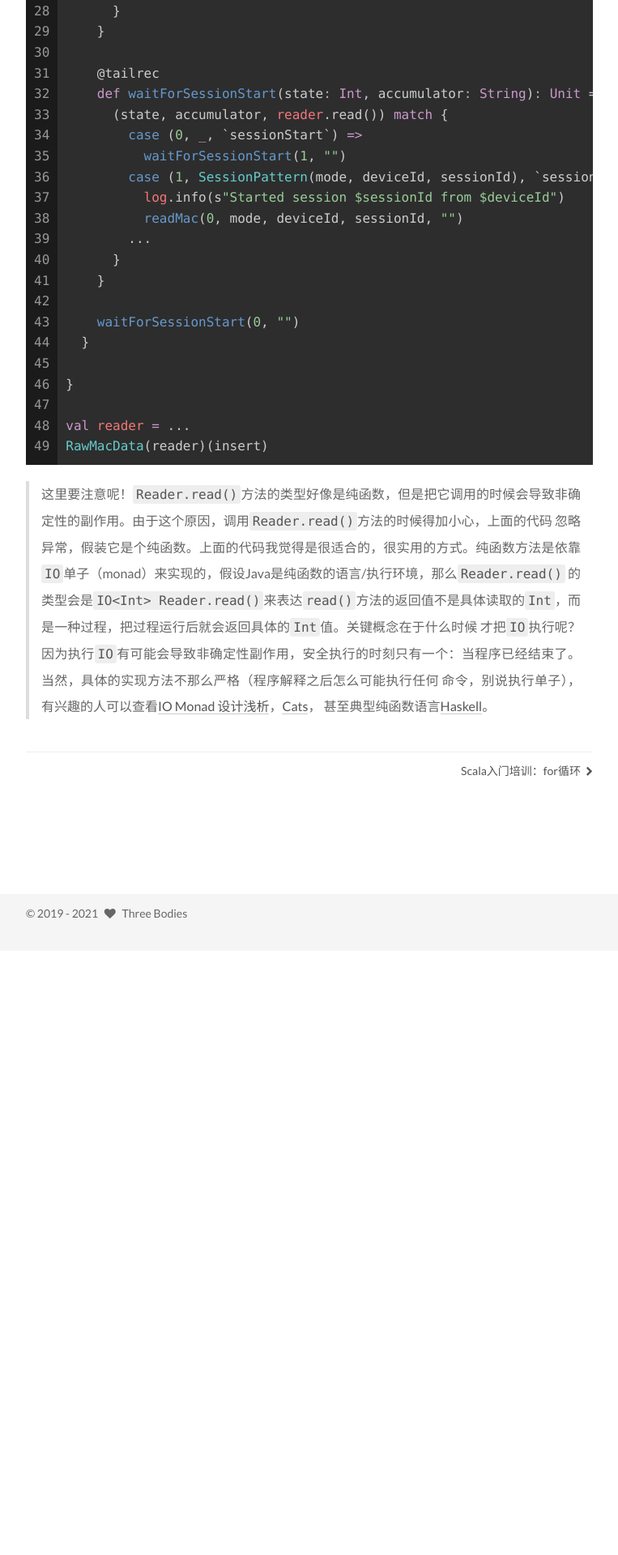
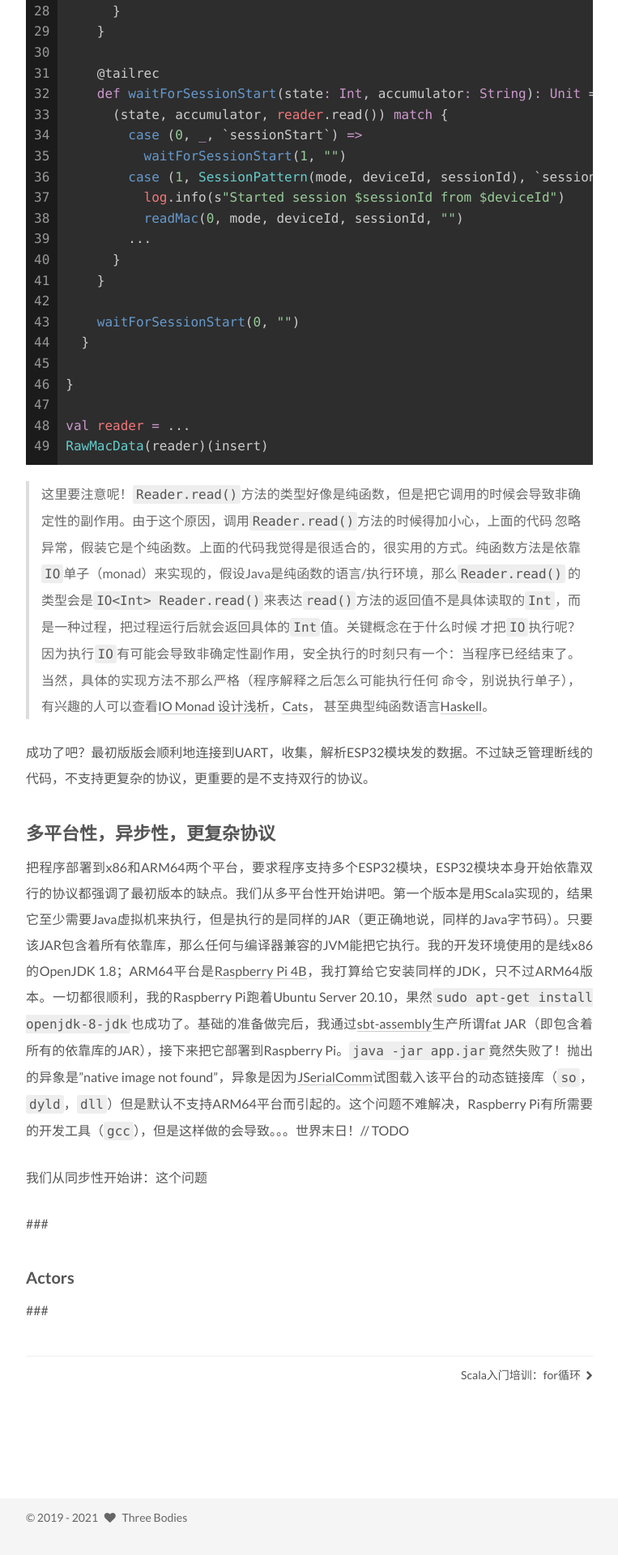
Before and after one commit to janm399/threebodies, a Jekyll site: the page built from _posts/2021-01-25-gops.markdown, in a window 1280 px wide. Shown: the part 3656-5576 px from the top of the page at 81% size, without its empty margins (258-1021 px from the left). Built offline with Jekyll 4.4.1, drawn with Linux system fonts in a browser that asks for light colours; before the commit the page ends 4830 px from its top, so only the background shows below that.

Commit message:
Latest' g

```diff
--- a/_posts/2021-01-25-gops.markdown
+++ b/_posts/2021-01-25-gops.markdown
@@ -153,3 +153,16 @@ RawMacData(reader)(insert)
 > 才把`IO`执行呢？因为执行`IO`有可能会导致非确定性副作用，安全执行的时刻只有一个：当程序已经结束了。当然，具体的实现方法不那么严格（程序解释之后怎么可能执行任何
 > 命令，别说执行单子），有兴趣的人可以查看[IO Monad 设计浅析](https://scala.cool/2019/12/io_monad-1/)，[Cats](https://typelevel.org/cats/)，
 > 甚至典型纯函数语言[Haskell](https://www.haskell.org/)。
+
+成功了吧？最初版版会顺利地连接到UART，收集，解析ESP32模块发的数据。不过缺乏管理断线的代码，不支持更复杂的协议，更重要的是不支持双行的协议。
+
+## 多平台性，异步性，更复杂协议
+把程序部署到x86和ARM64两个平台，要求程序支持多个ESP32模块，ESP32模块本身开始依靠双行的协议都强调了最初版本的缺点。我们从多平台性开始讲吧。第一个版本是用Scala实现的，结果它至少需要Java虚拟机来执行，但是执行的是同样的JAR（更正确地说，同样的Java字节码）。只要该JAR包含着所有依靠库，那么任何与编译器兼容的JVM能把它执行。我的开发环境使用的是线x86的OpenJDK 1.8；ARM64平台是[Raspberry Pi 4B](https://www.raspberrypi.org/products/raspberry-pi-4-model-b/)，我打算给它安装同样的JDK，只不过ARM64版本。一切都很顺利，我的Raspberry Pi跑着Ubuntu Server 20.10，果然`sudo apt-get install openjdk-8-jdk`也成功了。基础的准备做完后，我通过[sbt-assembly](https://github.com/sbt/sbt-assembly)生产所谓fat JAR（即包含着所有的依靠库的JAR），接下来把它部署到Raspberry Pi。`java -jar app.jar`竟然失败了！抛出的异象是"native image not found"，异象是因为[JSerialComm](https://github.com/Fazecast/jSerialComm)试图载入该平台的动态链接库（`so`，`dyld`，`dll`）但是默认不支持ARM64平台而引起的。这个问题不难解决，Raspberry Pi有所需要的开发工具（`gcc`），但是这样做的会导致。。。世界末日！// TODO
+
+我们从同步性开始讲：这个问题
+
+###
+
+### Actors
+
+###
```
